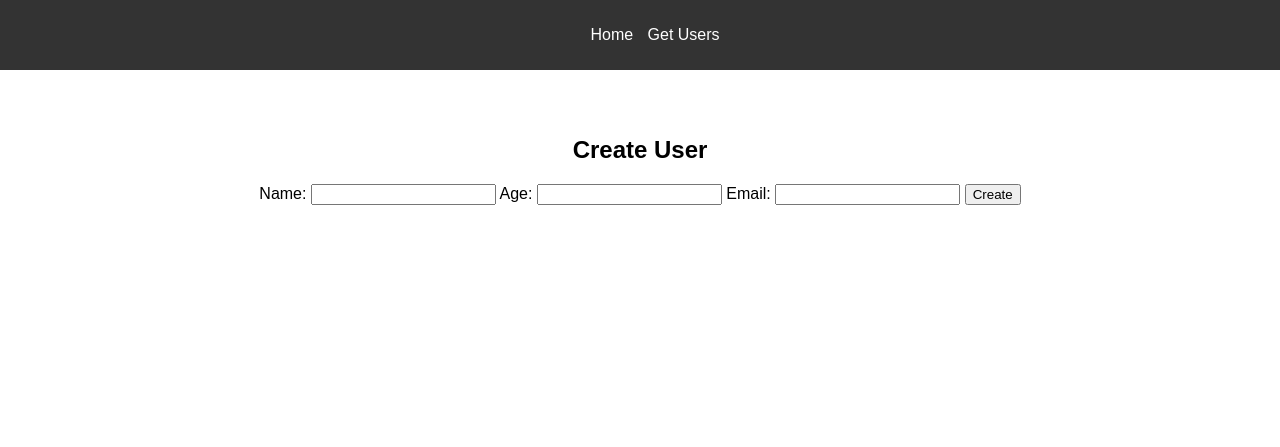
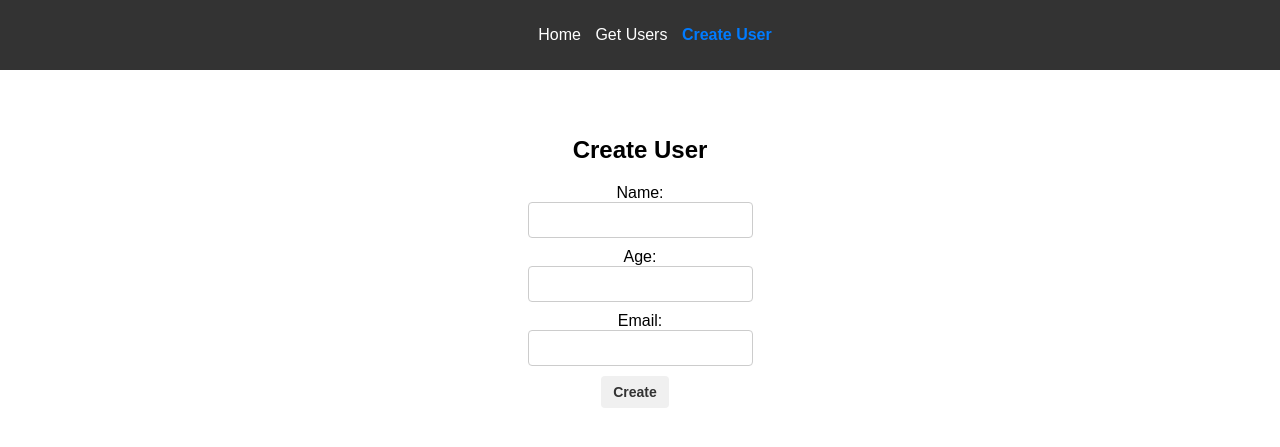
Before and after one commit to Xivoks/Systemy-Rozproszone-Flask, a Flask app: page /create_user in a window 1280 px wide. Shown: the top 447 px of the page. Run offline with Flask 3, Linux system fonts and the light colour scheme.

Commit message:
changes related with css changes

```diff
--- a/application/static/styles.css
+++ b/application/static/styles.css
@@ -85,3 +85,77 @@ a {
 a:hover {
   text-decoration: underline;
 }
+.btn {
+  padding: 6px 12px;
+  border: 2px solid #333;
+  border-radius: 4px;
+  text-decoration: none;
+  color: #333;
+  font-size: 14px;
+}
+
+.btn-primary {
+  display: inline-block;
+  padding: 8px 12px;
+  margin-right: 10px;
+  font-size: 14px;
+  font-weight: bold;
+  text-decoration: none;
+  background-color: #007bff;
+  color: #fff;
+  border: none;
+  border-radius: 4px;
+  cursor: pointer;
+}
+
+.btn-primary:hover {
+  background-color: #0069d9;
+}
+
+.btn-secondary {
+  display: inline-block;
+  padding: 8px 12px;
+  margin-right: 10px;
+  font-size: 14px;
+  font-weight: bold;
+  text-decoration: none;
+  background-color: #f0f0f0;
+  color: #333;
+  border: none;
+  border-radius: 4px;
+  cursor: pointer;
+}
+
+.btn-secondary:hover {
+  background-color: #e0e0e0;
+}
+.btn-danger {
+  display: inline-block;
+  padding: 8px 12px;
+  margin-right: 10px;
+  font-size: 14px;
+  font-weight: bold;
+  text-decoration: none;
+  background-color: #dc3545;
+  color: #fff;
+  border: none;
+  border-radius: 4px;
+  cursor: pointer;
+}
+
+.btn-danger:hover {
+  background-color: #c82333;
+}
+.input-field {
+  display: block;
+  margin-bottom: 10px;
+  padding: 8px;
+  border: 1px solid #ccc;
+  border-radius: 4px;
+  font-size: 16px;
+}
+nav ul li.active a {
+    /* style dla aktywnego elementu menu */
+    font-weight: bold;
+    color: #007bff;
+}
--- a/application/templates/base.html
+++ b/application/templates/base.html
@@ -8,10 +8,18 @@
 <body>
 <nav>
     <ul>
-        <li><a href="/">Home</a></li>
-        <li><a href="/api/v1/users">Get Users</a></li>
+        <li class="{{ 'active' if request.path == '/' else '' }}"><a href="/">Home</a></li>
+        <li class="{{ 'active' if request.path == '/api/v1/users' else '' }}"><a href="/api/v1/users">Get Users</a></li>
+        <li class="{{ 'active' if request.path == '/create_user' else '' }}"><a href="/create_user">Create User</a></li>
     </ul>
 </nav>
+
+
+
+
+
+
+
 <div class="content">
     {% block content %}{% endblock %}
 </div>
--- a/application/templates/create_user.html
+++ b/application/templates/create_user.html
@@ -4,11 +4,11 @@
   <h1>Create User</h1>
   <form action="/api/v1/users" method="POST" content="application/json">
     <label for="name">Name:</label>
-    <input type="text" id="name" name="name" required>
+    <input type="text" id="name" name="name" class="input-field" required>
     <label for="age">Age:</label>
-    <input type="number" id="age" name="age" required>
+    <input type="number" id="age" name="age" class="input-field" required>
     <label for="email">Email:</label>
-    <input type="email" id="email" name="email" required>
-    <button type="submit">Create</button>
+    <input type="email" id="email" name="email" class="input-field" required>
+    <button type="submit" class="btn btn-secondary">Create</button>
   </form>
 {% endblock %}
--- a/application/templates/get_user.html
+++ b/application/templates/get_user.html
@@ -17,7 +17,7 @@
         <td>{{ user.age }}</td>
         <td>{{ user.email }}</td>
         <td>
-          <a href="/api/v1/users">Back to Users</a>
+          <a href="/api/v1/users" class="btn btn-secondary">Back to Users</a>
         </td>
       </tr>
     </tbody>
--- a/application/templates/get_users.html
+++ b/application/templates/get_users.html
@@ -19,8 +19,8 @@
         <td>{{ user.email }}</td>
         <td>
             <a href="{{ url_for('get_user', user_id=user.id) }}" class="btn btn-primary">View Details</a>
-            <a href="/edit_user/{{ user.id }}">Edit</a>
-            <a href="/delete_user/{{ user.id }}">Delete</a>
+            <a href="/edit_user/{{ user.id }}" class="btn btn-secondary">Edit</a>
+            <a href="/delete_user/{{ user.id }}" class="btn btn-danger" onclick="return confirm('Are you sure you want to delete this user?')">Delete</a>
         </td>
     </tr>
     {% endfor %}
```
Also changed, not shown: application/static/style_get_users.css (deleted, +0 -58 lines), application/templates/index.html (+7 -0 lines), application/templates/update_user.html (+4 -4 lines).
